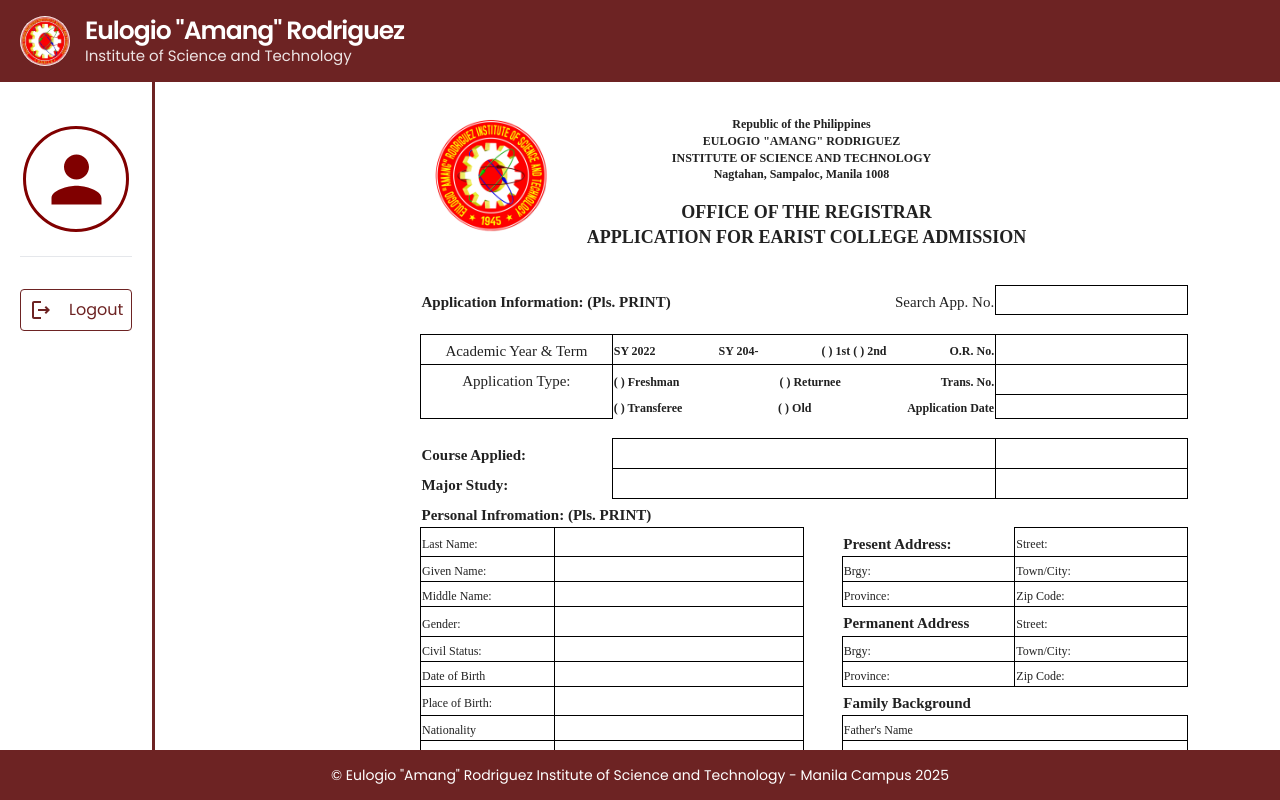
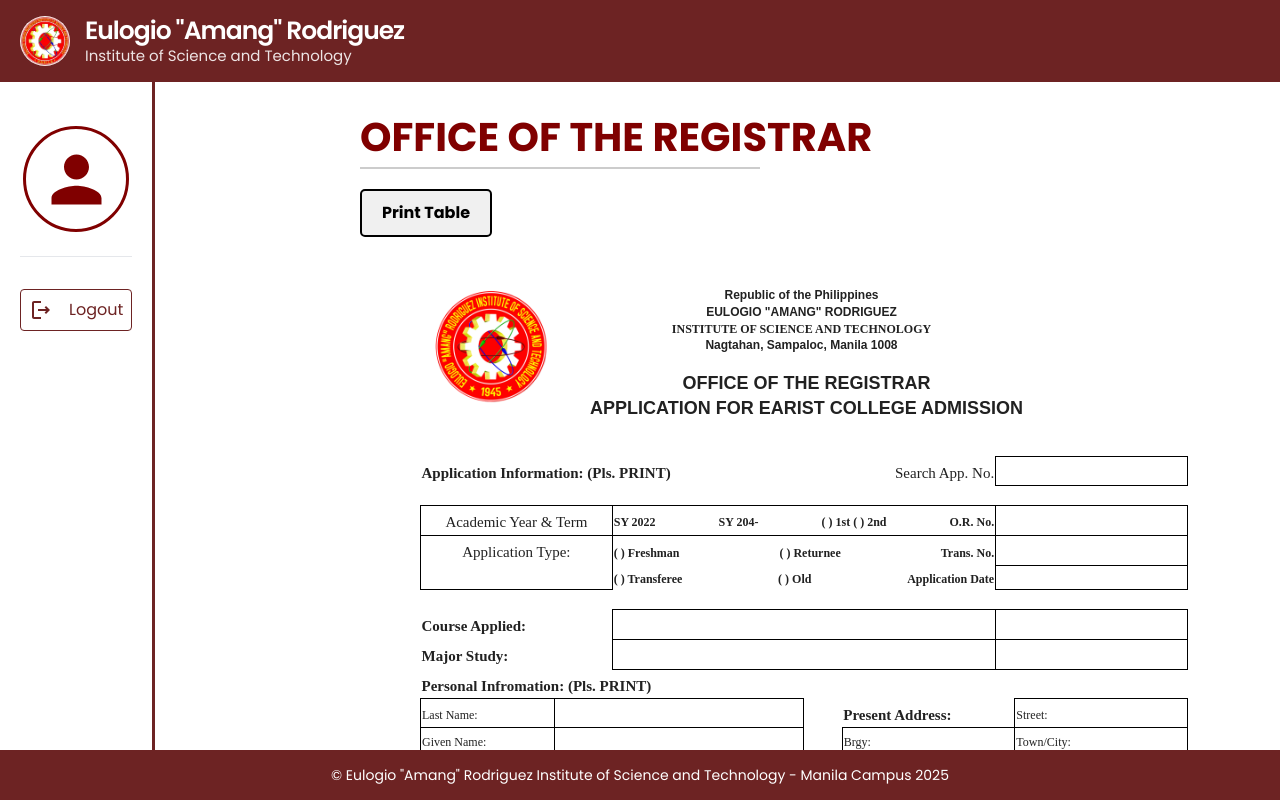
Before and after one commit to Mecasio/eis, a React (Vite) app in the folder frontend/: page /office_of_the_registrar in a window 1280 px wide. Built offline with nearby package versions, Linux system fonts and the light colour scheme; sample sign-in values are in the browser's storage.

Commit message:
Update OfficeOfTheRegistrar.jsx

```diff
--- a/frontend/src/components/OfficeOfTheRegistrar.jsx
+++ b/frontend/src/components/OfficeOfTheRegistrar.jsx
@@ -93,8 +93,37 @@
   return (
     <Box sx={{ height: 'calc(100vh - 120px)', overflowY: 'auto', paddingRight: 1, backgroundColor: 'transparent' }}>
       <Container>
+              <h1 style={{ fontSize: "40px", fontWeight: "bold", textAlign: "Left", color: "maroon", marginTop: "25px" }}> OFFICE OF THE REGISTRAR</h1>
+              <hr style={{ border: "1px solid #ccc", width: "45%" }} />
+              <button
+                onClick={printDiv}
+                style={{
+                  marginBottom: "1rem",
+                  padding: "10px 20px",
+                  border: "2px solid black",
+                  backgroundColor: "#f0f0f0",
+                  color: "black",
+                  borderRadius: "5px",
+                  marginTop: "20px",
+                  cursor: "pointer",
+                  fontSize: "16px",
+                  fontWeight: "bold",
+                  transition: "background-color 0.3s, transform 0.2s",
+                }}
+                onMouseEnter={(e) => (e.target.style.backgroundColor = "#d3d3d3")}
+                onMouseLeave={(e) => (e.target.style.backgroundColor = "#f0f0f0")}
+                onMouseDown={(e) => (e.target.style.transform = "scale(0.95)")}
+                onMouseUp={(e) => (e.target.style.transform = "scale(1)")}
+              >
+                Print Table
+              </button>
+            </Container>
+      <Container>
         <div ref={divToPrintRef}>
           <br />
+
+
+
           <Container>
             <div style={{
               width: "8in", // matches table width assuming 8in for 40 columns
@@ -132,20 +161,20 @@
                   flexGrow: 1,
                   textAlign: "center",
 
-                  fontFamily: "times new Roman",
+                  fontFamily: "Arial",
                   lineHeight: 1.4,
                   paddingTop: 0,
                   paddingBottom: 0
                 }}>
-                  <div style={{ marginLeft: "-155px", fontFamily: "times new Roman", fontsize: "12px", }}>Republic of the Philippines</div>
-                  <div style={{ marginLeft: "-155px", fontFamily: "times new Roman", fontsize: "20px", }}><b>EULOGIO "AMANG" RODRIGUEZ </b></div>
-                  <div style={{ marginLeft: "-155px", fontFamily: "times new Roman", fontsize: "20px", }}><b>INSTITUTE OF SCIENCE AND TECHNOLOGY</b></div>
-                  <div style={{ marginLeft: "-155px", fontSize: "12px" }}>Nagtahan, Sampaloc, Manila 1008</div>
+                  <div style={{ marginLeft: "-155px", fontFamily: "Arial", fontsize: "12px", }}>Republic of the Philippines</div>
+                  <div style={{ marginLeft: "-155px", fontFamily: "Arial", fontsize: "12px", }}><b>EULOGIO "AMANG" RODRIGUEZ </b></div>
+                  <div style={{ marginLeft: "-155px", fontFamily: "times new Roman", fontsize: "12px", }}><b>INSTITUTE OF SCIENCE AND TECHNOLOGY</b></div>
+                  <div style={{ marginLeft: "-155px", fontFamily: "Arial", fontSize: "12px" }}>Nagtahan, Sampaloc, Manila 1008</div>
                   <br />
 
                   <div style={{
                     fontSize: "18px",
-                    fontFamily: "Times new roman",
+                    fontFamily: "Arial",
                     fontWeight: "bold",
                     marginBottom: "5px",
                     marginTop: "0",
@@ -2954,28 +2983,7 @@
 
         </div>
       </Container>
-      <button
-        onClick={printDiv}
-        style={{
-          marginBottom: "1rem",
-          padding: "10px 20px",
-          border: "2px solid black",
-          backgroundColor: "#f0f0f0",
-          color: "black",
-          borderRadius: "5px",
-          marginTop: "20px",
-          cursor: "pointer",
-          fontSize: "16px",
-          fontWeight: "bold",
-          transition: "background-color 0.3s, transform 0.2s",
-        }}
-        onMouseEnter={(e) => (e.target.style.backgroundColor = "#d3d3d3")}
-        onMouseLeave={(e) => (e.target.style.backgroundColor = "#f0f0f0")}
-        onMouseDown={(e) => (e.target.style.transform = "scale(0.95)")}
-        onMouseUp={(e) => (e.target.style.transform = "scale(1)")}
-      >
-        Print Table
-      </button>
+
     </Box>
   );
 };
```
